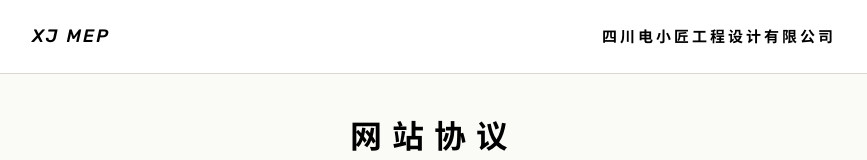
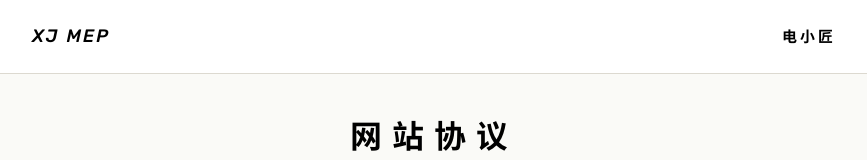
Before and after one commit to xjmep/mep.github.io, a plain HTML site: page agreement.html in a window 1280 px wide. Shown: the top 160 px of the page, without its empty margins (206-1073 px from the left). Drawn offline with Linux system fonts and the light colour scheme; a web font is replaced by a local one.

Commit message:
Add files via upload

```diff
--- a/agreement.html
+++ b/agreement.html
@@ -330,7 +330,7 @@
 <header class="top">
     <div class="top-inner">
         <div class="top-tag">XJ MEP</div>
-        <div class="top-company">四川电小匠工程设计有限公司</div>
+        <div class="top-company">电小匠</div>
     </div>
 </header>
 
```
Also changed, not shown: about.html (+0 -1 lines), xjmepupdate.html (+0 -1 lines).
